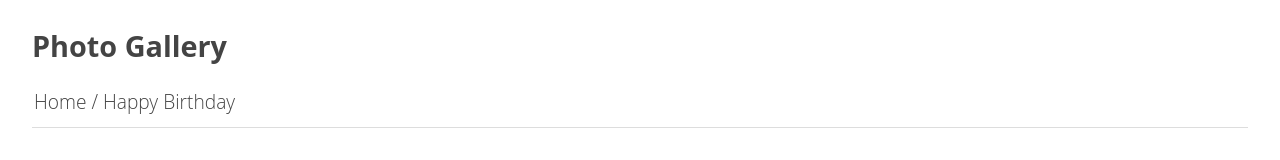
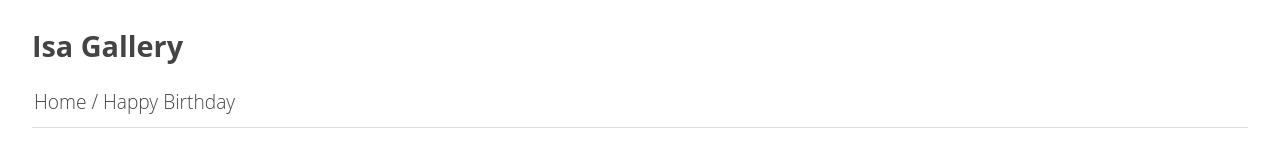
Before and after one commit to ro55d5/isa-gallery, a plain HTML site: page Happy-Birthday.html in a window 1280 px wide. Shown: the top 160 px of the page. Drawn offline with Linux system fonts and the light colour scheme.

Commit message:
Deploying to gh-pages from  @ 1311ef1ac14efe22211de8381b4d7a2d04a8312b 🚀

```diff
--- a/Happy-Birthday.html
+++ b/Happy-Birthday.html
@@ -4,7 +4,7 @@
   <head>
       <meta charset="utf-8" />
       <meta name="viewport" content="width=device-width, user-scalable=no" />
-      <title>Photo Gallery - Happy Birthday</title>
+      <title>Isa Gallery - Happy Birthday</title>
       <link rel="stylesheet" href="public/lightgallery/css/lightgallery.css" />
       <link rel="stylesheet" href="public/lightslider/css/lightslider.min.css" />
       <link rel="stylesheet" href="public/videojs/video-js.min.css" />
@@ -22,7 +22,7 @@
         Gallery title
       -->
       <header>
-        <h1><a href="index.html">Photo Gallery</a></h1>
+        <h1><a href="index.html">Isa Gallery</a></h1>
       </header>
 
       <!--
```
Also changed, not shown: index.html (+2 -2 lines), 2 other files.
